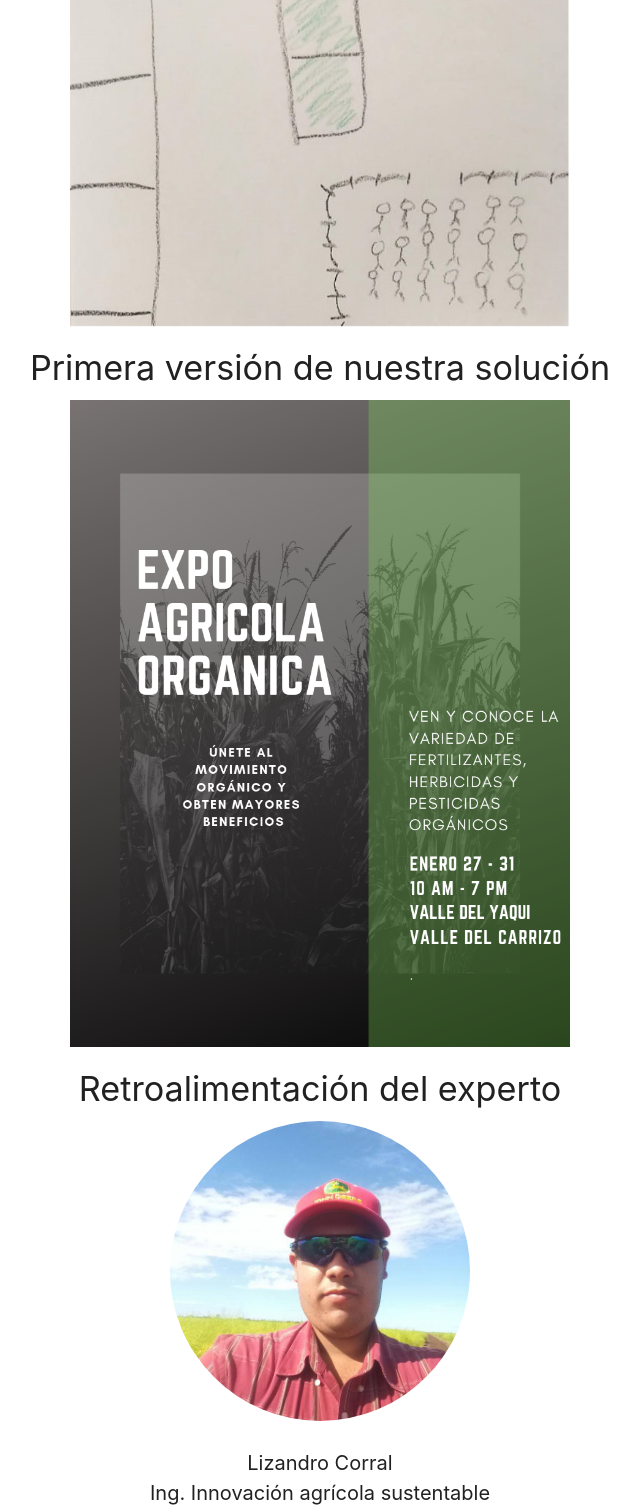
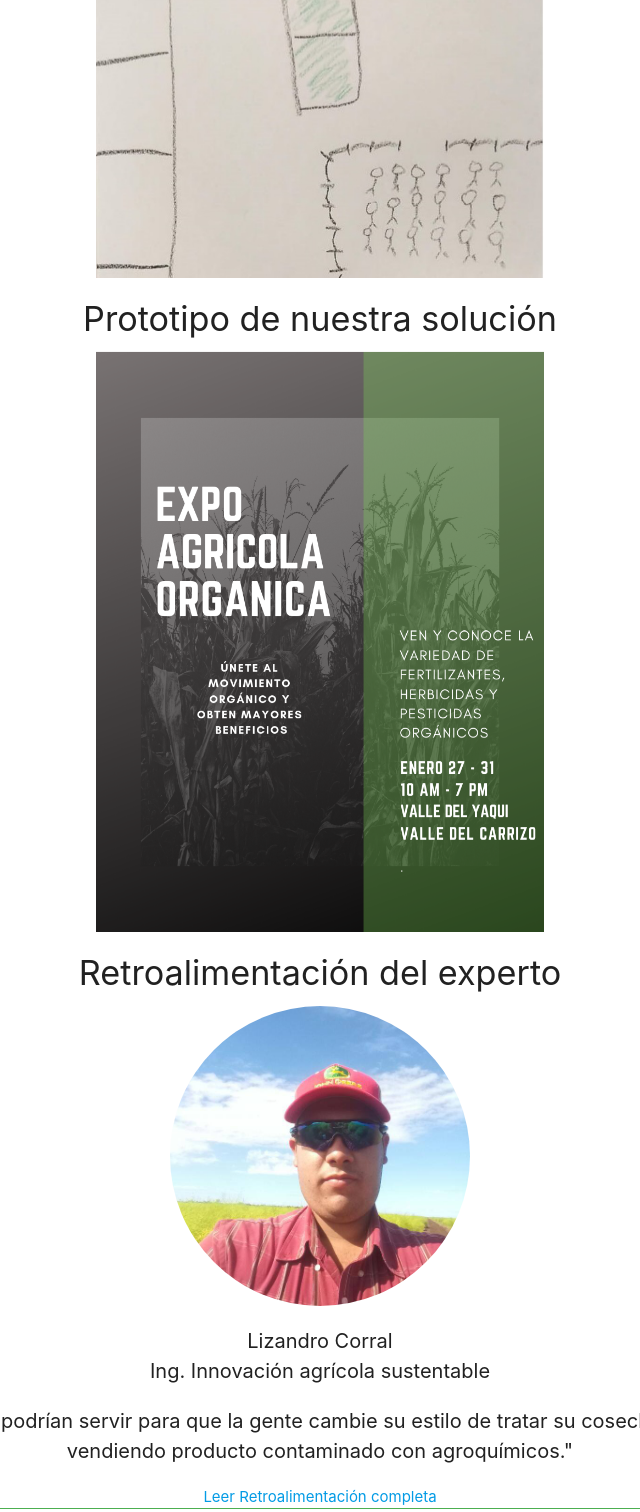
Before and after one commit to AlejandroLeyva20/Agricultura, a plain HTML site: page Soluciones.html in a window 1280 px wide. Shown: the part 997-2509 px from the top of the page, without its empty margins (320-960 px from the left). Drawn offline with nearby package versions, Linux system fonts and the light colour scheme.

Commit message:
Add files via upload

```diff
--- a/Soluciones.html
+++ b/Soluciones.html
@@ -84,12 +84,12 @@
     </li>
   </ul>
     <h4>Primera versión de nuestra solución</h4>
-    <img class="materialboxed" class="responsive-img" width="500" src="images/FirstVersion.jpeg">
-    <h4>Primera versión de nuestra solución</h4>
-    <img class="materialboxed" class="responsive-img" width="500" src="images/ExpoFlyer.png">
+    <img class="materialboxed" class="responsive-img" width="50%" src="images/FirstVersion.jpeg">
+    <h4>Prototipo de nuestra solución</h4>
+    <img class="materialboxed" class="responsive-img" width="50%" src="images/ExpoFlyer.png">
 
     <h4>Retroalimentación del experto</h4>
-    <img width="300" class="circle responsive-img" src="images/Experto2.jpg" width="460" height="300">
+    <img width="300" class="circle responsive-img" src="images/Experto2.jpg" width="460" height="300" align="center" >
     <p style="font-size:20px">Lizandro Corral<br>Ing. Innovación agrícola sustentable</p>
     <p ALIGN="center" style="font-size:20px">
       "Esas expos podrían servir para que la gente cambie su estilo de tratar su cosecha y no estar vendiendo producto contaminado con agroquímicos."
```
